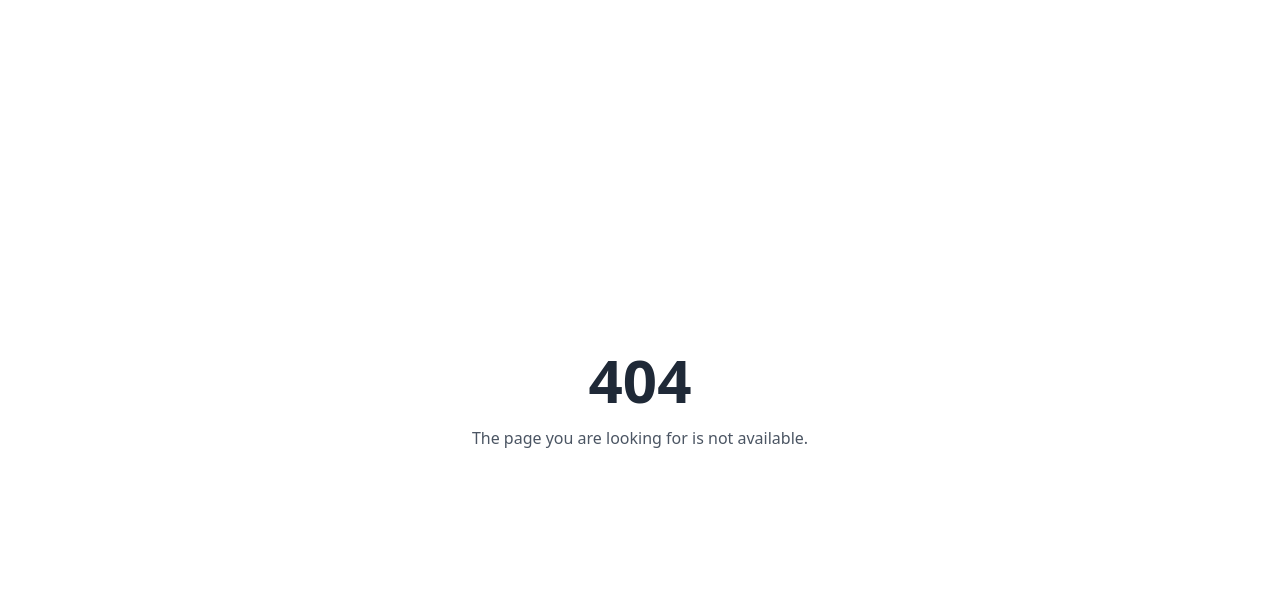
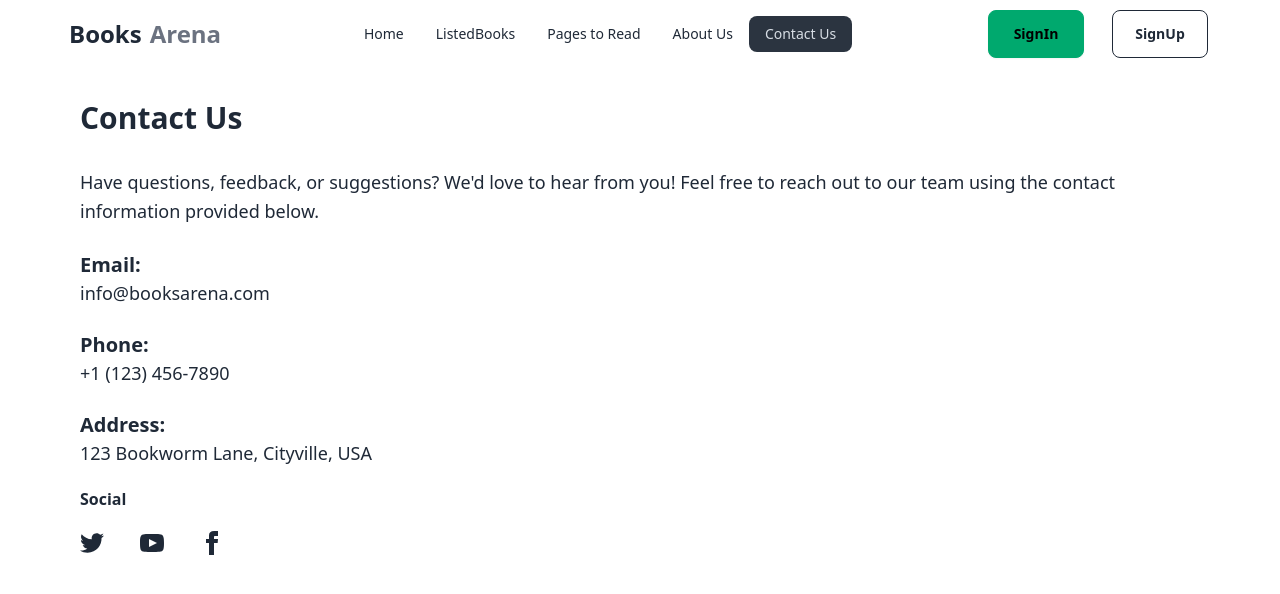
Before and after one commit to Emrandu1989/a8, a React (Vite) app: page /contact in a window 1280 px wide. Before the commit this address had no page. Shown: the top 594 px of the page. Built offline with nearby package versions, Linux system fonts and the light colour scheme.

Commit message:
contact page added

```diff
--- a/src/components/Navbar.jsx
+++ b/src/components/Navbar.jsx
@@ -8,6 +8,7 @@
        <li> <NavLink to='/listedBooks'> ListedBooks </NavLink> </li>
        <li> <NavLink to='/pagesToRead'>Pages to Read </NavLink> </li>
        <li> <NavLink to='/about'>About Us </NavLink> </li>
+       <li> <NavLink to='/contact'>Contact Us </NavLink> </li>
 
   </>
     return (
--- /dev/null
+++ b/src/pages/ContactUs.jsx
@@ -0,0 +1,38 @@
+import React from 'react';
+
+const ContactUs = () => {
+    return (
+        <>
+           <div className="container mx-auto px-4">
+            <h1 className="text-3xl font-bold my-8">Contact Us</h1>
+            <p className="text-lg leading-relaxed">
+                Have questions, feedback, or suggestions? We'd love to hear from you! Feel free to reach out to our team using the contact information provided below.
+            </p>
+            <div className="mt-6">
+                <h2 className="text-xl font-semibold">Email:</h2>
+                <p className="text-lg">info@booksarena.com</p>
+            </div>
+            <div className="mt-6">
+                <h2 className="text-xl font-semibold">Phone:</h2>
+                <p className="text-lg">+1 (123) 456-7890</p>
+            </div>
+            <div className="mt-6">
+                <h2 className="text-xl font-semibold">Address:</h2>
+                <p className="text-lg">123 Bookworm Lane, Cityville, USA</p>
+            </div>
+            <div>
+            <nav>
+    <h6 className="font-bold my-5">Social</h6>
+    <div className="flex gap-9">
+      <a><svg xmlns="http://www.w3.org/2000/svg" width="24" height="24" viewBox="0 0 24 24" className="fill-current"><path d="M24 4.557c-.883.392-1.832.656-2.828.775 1.017-.609 1.798-1.574 2.165-2.724-.951.564-2.005.974-3.127 1.195-.897-.957-2.178-1.555-3.594-1.555-3.179 0-5.515 2.966-4.797 6.045-4.091-.205-7.719-2.165-10.148-5.144-1.29 2.213-.669 5.108 1.523 6.574-.806-.026-1.566-.247-2.229-.616-.054 2.281 1.581 4.415 3.949 4.89-.693.188-1.452.232-2.224.084.626 1.956 2.444 3.379 4.6 3.419-2.07 1.623-4.678 2.348-7.29 2.04 2.179 1.397 4.768 2.212 7.548 2.212 9.142 0 14.307-7.721 13.995-14.646.962-.695 1.797-1.562 2.457-2.549z"></path></svg></a>
+      <a><svg xmlns="http://www.w3.org/2000/svg" width="24" height="24" viewBox="0 0 24 24" className="fill-current"><path d="M19.615 3.184c-3.604-.246-11.631-.245-15.23 0-3.897.266-4.356 2.62-4.385 8.816.029 6.185.484 8.549 4.385 8.816 3.6.245 11.626.246 15.23 0 3.897-.266 4.356-2.62 4.385-8.816-.029-6.185-.484-8.549-4.385-8.816zm-10.615 12.816v-8l8 3.993-8 4.007z"></path></svg></a>
+      <a><svg xmlns="http://www.w3.org/2000/svg" width="24" height="24" viewBox="0 0 24 24" className="fill-current"><path d="M9 8h-3v4h3v12h5v-12h3.642l.358-4h-4v-1.667c0-.955.192-1.333 1.115-1.333h2.885v-5h-3.808c-3.596 0-5.192 1.583-5.192 4.615v3.385z"></path></svg></a>
+    </div>
+  </nav>
+            </div>
+        </div>
+        </>
+    );
+};
+
+export default ContactUs;
--- a/src/routes/Routes.jsx
+++ b/src/routes/Routes.jsx
@@ -8,6 +8,7 @@
 import ListedBooks from "../pages/ListedBooks";
 import PagesToRead from "../pages/PagesToRead";
 import ReadList from "../pages/ReadList";
+import ContactUs from "../pages/ContactUs";
 
 export const router = createBrowserRouter([
   {
@@ -22,6 +23,10 @@
       {
         path: "/about",
         element: <AboutUs />,
+      },
+      {
+        path: "/contact",
+        element: <ContactUs />,
       },
       {
         path: "/pagesToRead",
```
